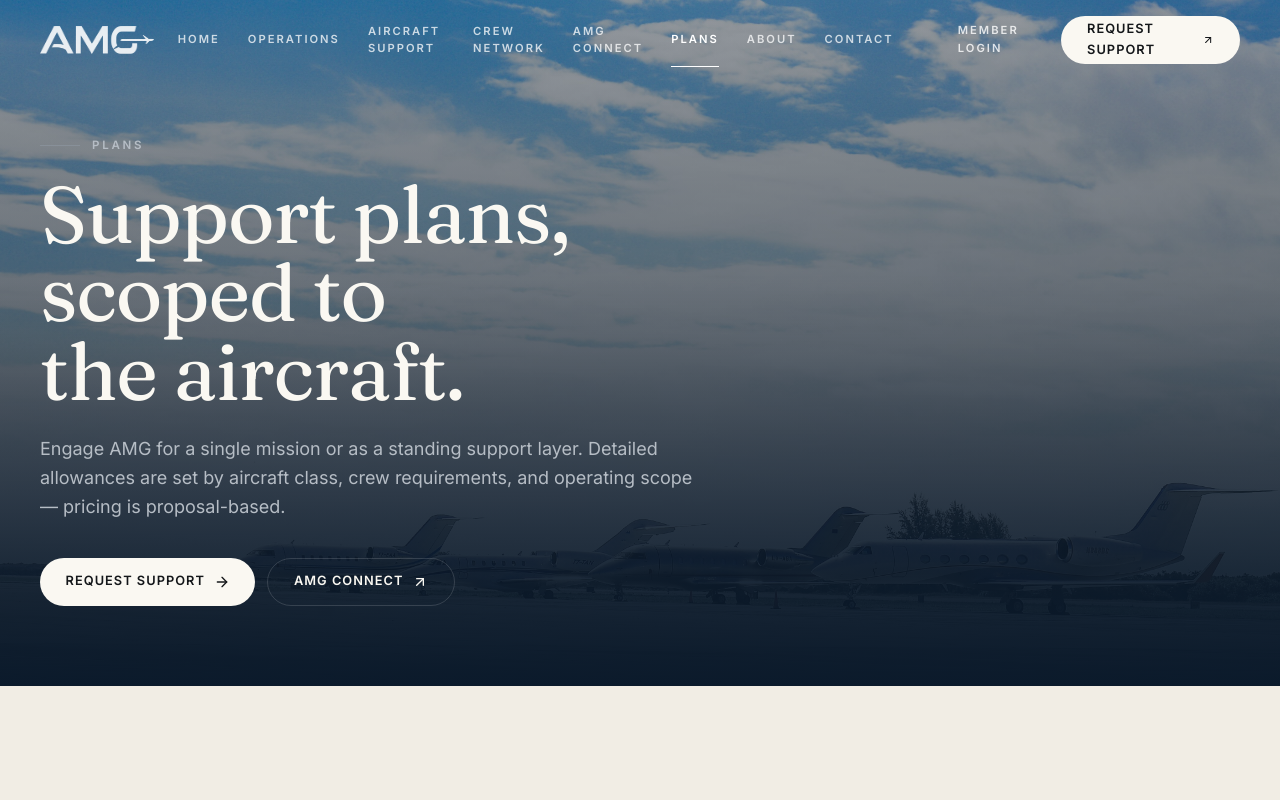
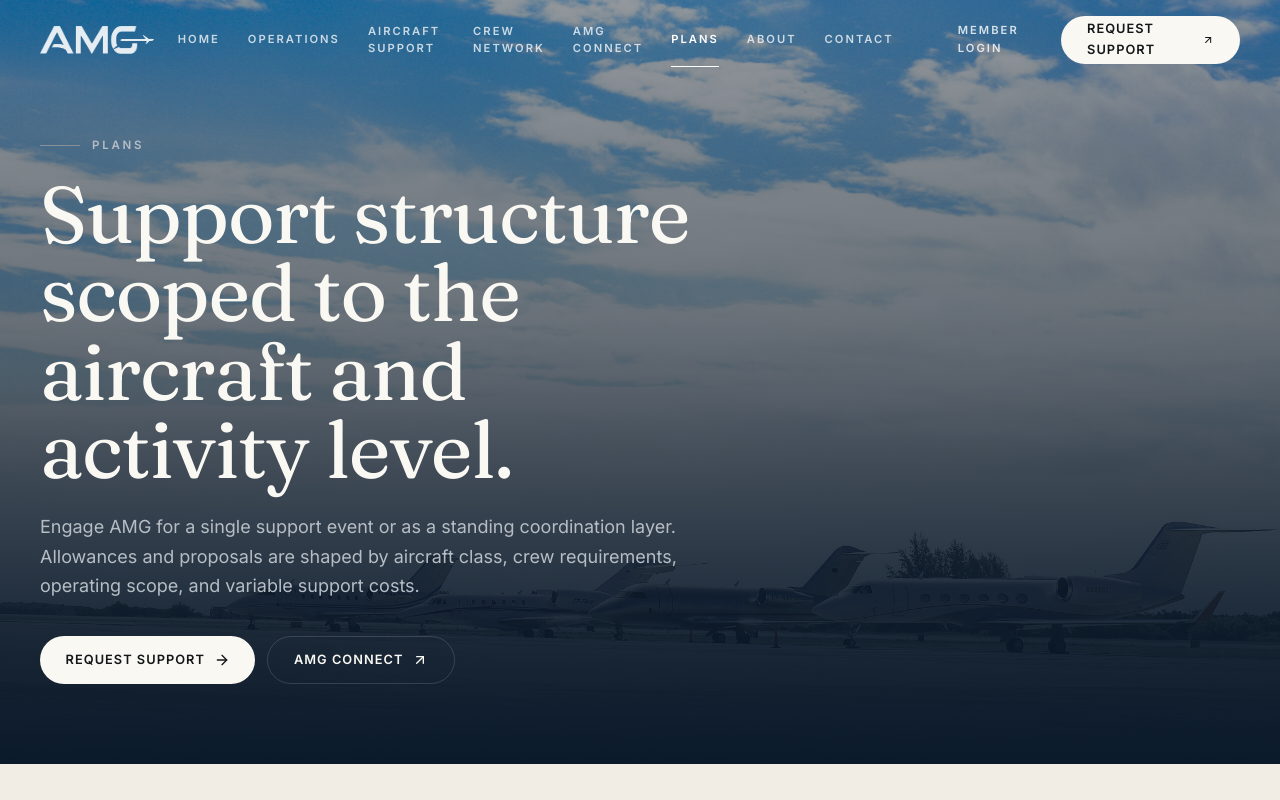
Before and after one commit to amgaviation/amg1, a Next.js app: page /plans in a window 1280 px wide. Shown: the top 800 px of the page. Built offline with nearby package versions, Linux system fonts and the light colour scheme; a web font is replaced by a local one.

Commit message:
Refine plans page wording

```diff
--- a/app/(public)/plans/page.tsx
+++ b/app/(public)/plans/page.tsx
@@ -7,7 +7,7 @@
 export const metadata: Metadata = {
   title: "Plans",
   description:
-    "AMG support plans — on-demand, recurring owner, and fleet/department support — plus subscription allowances by aircraft class. Pricing is proposal-based.",
+    "AMG support plans — on-demand, recurring owner, and fleet/department support — structured around aircraft class, crew requirements, and request scope.",
 };
 
 export default function PlansPage() {
@@ -15,8 +15,8 @@
     <>
       <PageHero
         eyebrow="Plans"
-        title="Support plans, scoped to the aircraft."
-        lead="Engage AMG for a single mission or as a standing support layer. Detailed allowances are set by aircraft class, crew requirements, and operating scope — pricing is proposal-based."
+        title="Support structure scoped to the aircraft and activity level."
+        lead="Engage AMG for a single support event or as a standing coordination layer. Allowances and proposals are shaped by aircraft class, crew requirements, operating scope, and variable support costs."
         image={IMG.plansSelector}
         imageAlt="Aircraft class selector for AMG support plans"
         primary={{ label: "Request Support", href: "/contact" }}
@@ -28,8 +28,8 @@
 
       <CtaBand
         eyebrow="Plans"
-        title="Not sure which plan fits?"
-        body="Tell us about the aircraft and the activity level. AMG will recommend a support path and a proposal."
+        title="Not sure which support model fits?"
+        body="Tell us about the aircraft, expected activity, crew need, and operating context. AMG will recommend a support path and proposal structure."
         primaryLabel="Request a Proposal"
         primaryHref="/contact?category=subscription-program-inquiry"
       />
```
